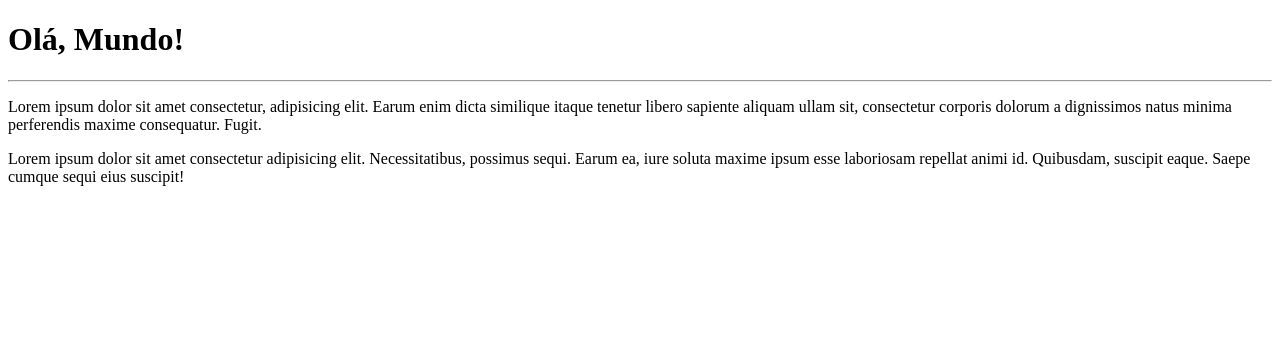
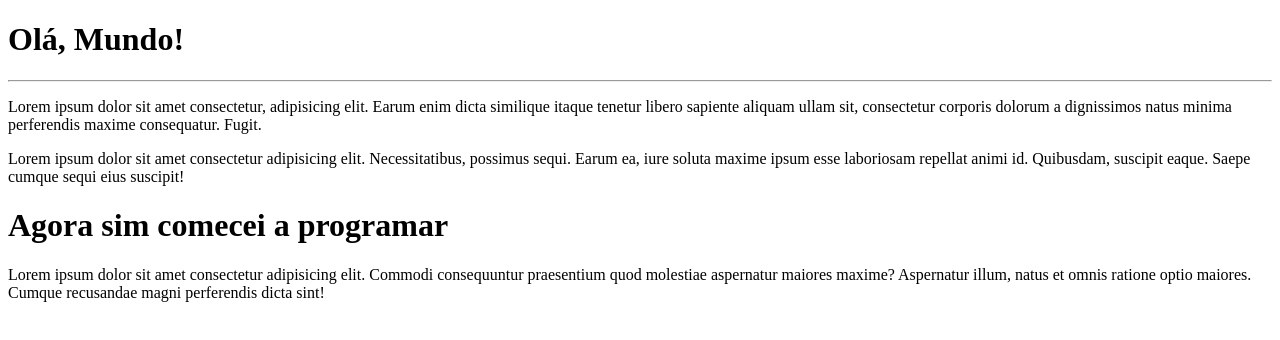
Before and after one commit to leonardocarnauba/Ola-Mundo, a plain HTML site: page site-exemplo/index.html in a window 1280 px wide. Drawn offline with Linux system fonts and the light colour scheme.

Commit message:
Um novo titulo

```diff
--- a/site-exemplo/index.html
+++ b/site-exemplo/index.html
@@ -10,5 +10,7 @@
     <hr>
     <p>Lorem ipsum dolor sit amet consectetur, adipisicing elit. Earum enim dicta similique itaque tenetur libero sapiente aliquam ullam sit, consectetur corporis dolorum a dignissimos natus minima perferendis maxime consequatur. Fugit.</p>
     <p>Lorem ipsum dolor sit amet consectetur adipisicing elit. Necessitatibus, possimus sequi. Earum ea, iure soluta maxime ipsum esse laboriosam repellat animi id. Quibusdam, suscipit eaque. Saepe cumque sequi eius suscipit!</p>
+    <h1>Agora sim comecei a programar</h1>
+    <p>Lorem ipsum dolor sit amet consectetur adipisicing elit. Commodi consequuntur praesentium quod molestiae aspernatur maiores maxime? Aspernatur illum, natus et omnis ratione optio maiores. Cumque recusandae magni perferendis dicta sint!</p>
 </body>
 </html>
```
